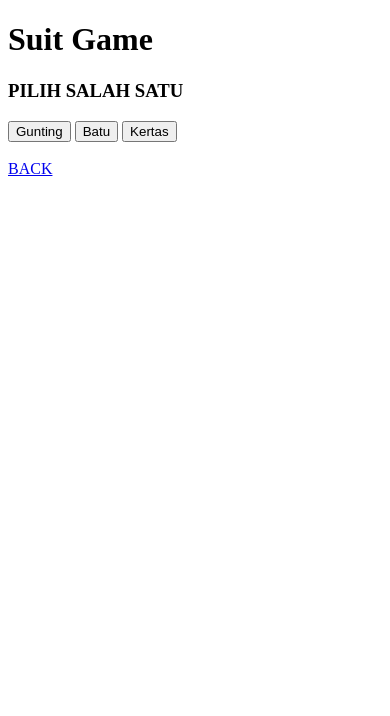
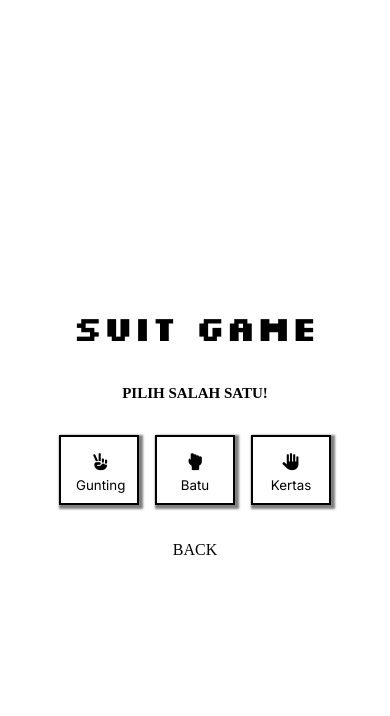
Before and after one commit to TaKakun33/Single-Project, a Flask app: page /suit in a window 390 px wide. Shown: the top 716 px of the page. Run offline with Flask 3, Linux system fonts and the light colour scheme.

Commit message:
css in suit game

```diff
--- a/static/style.css
+++ b/static/style.css
@@ -7,31 +7,38 @@ body{
     height: 100vh;
 }
 
+
 .header{
     text-align: center;
     width: 70%;
-    height: 30px;
+    height: 50px;
     padding: 10px;
     margin: 20px;
 }
 
-a {
-    text-decoration: none;
-    color: inherit;
+.title{
+    font-family: "Silkscreen", serif;
+    font-size: 50px;
+    margin: 20px;
 }
 
-p{
+.title-home{
+    font-size: 40px;
+    font-family: "Playwrite VN", serif;
+    margin: 0;
+    padding: 0;
+}
+
+.made{
     margin: 5px;
     font-family: "Macondo", serif;
     font-size: 15px;
 }
 
 
-h1{
-    font-size: 40px;
-    font-family: "Playwrite VN", serif;
-    margin: 0;
-    padding: 0;
+a {
+    text-decoration: none;
+    color: inherit;
 }
 
 
@@ -53,6 +60,34 @@ h1{
     margin-top: 50px;
 }
 
+.form-suit{
+    margin: 10px;
+    display: flex;
+}
+
+.button-suit{
+    display: grid;
+    place-items: center;
+    text-align: center;
+    margin: 8px;
+    padding: 20px;
+    width: 150px;
+    height:90px;
+    box-shadow: 2px 2px 2px 2px rgba(0, 0, 0, 0.5);
+    border: 2px,solid,black;
+    background-color: white;
+}
+
+.button-suit:hover{
+    background-color: black;
+    .text-suit{
+        color: white;
+    }
+    .icons-suit{
+        color: white;
+    }
+}
+
 .card{
     display: grid;
     place-items: center;
@@ -66,15 +101,6 @@ h1{
     height: 80px;
 }
 
-p.text{
-    font-family: "Silkscreen", serif;
-    width: 100%;
-    margin: 0%;
-}
-.icons{
-    font-size: 24px;
-}
-
 .card:hover{
     background-color: black;
     .text{
@@ -85,15 +111,52 @@ p.text{
     }
 }
 
+.text{
+    font-family: "Silkscreen", serif;
+    width: 100%;
+    margin: 0%;
+}
+
+.text-suit{
+    font-family: "Inter", serif;
+    width: 100%;
+    height: 50%;
+    margin: 0;
+    padding: 0;
+    line-height: 1.1;
+}
+
+.icons{
+    font-size: 24px;
+}
+
+.icons-suit{
+    font-size: 24px;
+}
+
 @media screen and (max-width: 666px) {
     .header{
         height: 10px;
     }
-    h1{
+    .title{
+        font-size: 35px;
+    }
+    h3{
+        font-size: 15px;
+    }
+    .title-home{
         font-size: 25px;
     }
-    p{
+    .made{
         font-size: 12px;
+    }
+    .button-suit{
+        height: 70px;
+        width: 80px;
+        padding: 15px;
+    }
+    .wrapper{
+        margin-top: 5px;
     }
     .card{
         display: flex;
@@ -102,7 +165,10 @@ p.text{
     .text{
         font-size: 70%;
     }
-    .wrapper{
-        margin-top: 5px;
+    .text-suit{
+        height: 20%;
+    }
+    .icons-suit{
+        font-size: 17px;
     }
 }
--- a/templates/index.html
+++ b/templates/index.html
@@ -21,8 +21,8 @@
 <body>
     <div class="container">
         <div class="header">
-            <h1>Single Project</h1>
-            <p>By : Akmal Kafli Anan</p>
+            <h1 class="title-home">Single Project</h1>
+            <p class="made">By : Akmal Kafli Anan</p>
             <br>
         </div>
         <div class="wrapper">
--- a/templates/suit.html
+++ b/templates/suit.html
@@ -1,23 +1,42 @@
 <!DOCTYPE html>
 <html lang="en">
 <head>
+    <title>Suit</title>
     <meta charset="UTF-8">
     <meta name="viewport" content="width=device-width, initial-scale=1.0">
-    <title>Suit</title>
+    <link rel="stylesheet" href="static/style.css">
+    <link rel="shortcut icon" href="static/logo.png" type="image/x-icon">
+    <link rel="stylesheet" href="https://cdnjs.cloudflare.com/ajax/libs/font-awesome/6.7.2/css/all.min.css" integrity="sha512-Evv84Mr4kqVGRNSgIGL/F/aIDqQb7xQ2vcrdIwxfjThSH8CSR7PBEakCr51Ck+w+/U6swU2Im1vVX0SVk9ABhg==" crossorigin="anonymous" referrerpolicy="no-referrer" />
+    <link rel="preconnect" href="https://fonts.googleapis.com">
+    <link rel="preconnect" href="https://fonts.gstatic.com" crossorigin>
+    <link href="https://fonts.googleapis.com/css2?family=Inter:ital,opsz,wght@0,14..32,100..900;1,14..32,100..900&family=Silkscreen:wght@400;700&display=swap" rel="stylesheet">
 </head>
 <body>
-    <h1>Suit Game</h1>
-    <h3>PILIH SALAH SATU</h3>
-    <form action="/suit" method="POST">
-            <button type = "submit" name="button_id" value="1" >Gunting</button>
-            <button type = "submit" name="button_id" value="2" >Batu</button>
-            <button type = "submit" name="button_id" value="3" >Kertas</button>
+    <div class="container">
+        <h1 class="title">Suit Game</h1>
+        <h3>PILIH SALAH SATU!</h3>
+            <form action="/suit" method="POST" class="form-suit">
+                    <button type = "submit" name="button_id" value="1" class="button-suit">
+                        <i class="fa-solid fa-hand-peace icons-suit"></i>
+                        <p class="text-suit">Gunting</p>
+                    </button>
+                    <button type = "submit" name="button_id" value="2" class="button-suit">
+                        <i class="fa-solid fa-hand-back-fist icons-suit"></i>
+                        <p class="text-suit">Batu</p>
+                    </button>
+                    <button type = "submit" name="button_id" value="3" class="button-suit">
+                        <i class="fa-solid fa-hand icons-suit"></i>
+                        <p class="text-suit">Kertas</p>
+                    </button>
             </form>
+
             {% if hasil is not none %}
                 <p>Player : {{player}} </p>
                 <p>Robot : {{robot}} </p>
                 <p>{{hasil}} </p>
             {% endif %}
+
         <br> <a href="/">BACK</a>
+    </div>
 </body>
 </html>
```
Also changed, not shown: index.html (+28 -39 lines). Lines whose indentation alone changed are shown as unchanged.
